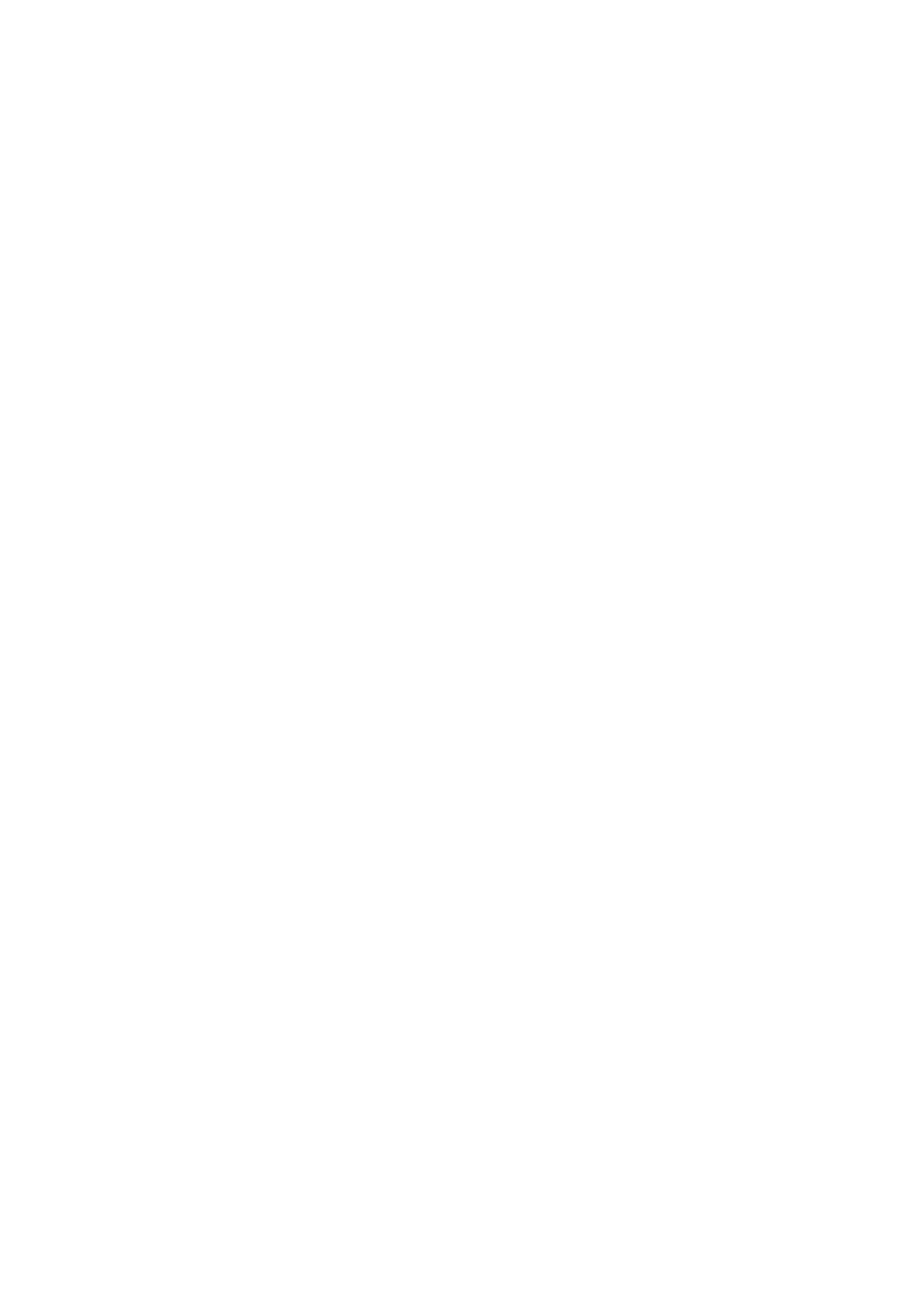
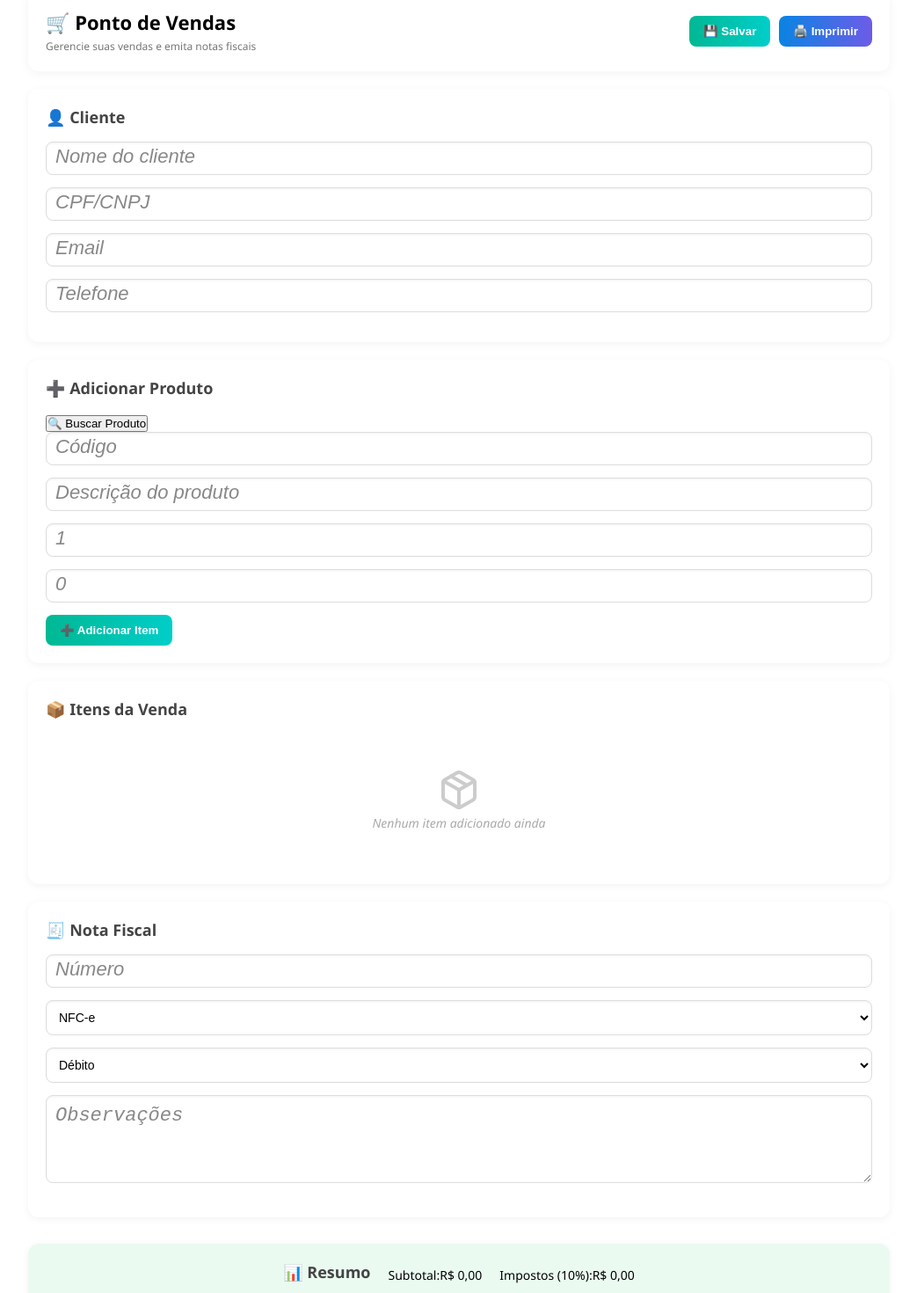
Before and after one commit to FernandoJesuss/pethotel-frontend, a React (Create React App) app: page /vendas in a window 1280 px wide. Before the commit this address had no page. Shown: the part 60-1530 px from the top of the page at 88% size, without its empty margins (118-1161 px from the left). Before the commit the page ends 800 px from the top, so only its background shows below. Built offline with nearby package versions, Linux system fonts and the light colour scheme.

Commit message:
Feat:Creating the sales screen

```diff
--- a/package.json
+++ b/package.json
@@ -11,6 +11,7 @@
     "ajv-keywords": "^3.5.2",
     "axios": "^1.10.0",
     "bootstrap": "^5.3.7",
+    "lucide-react": "^0.525.0",
     "react": "^19.1.0",
     "react-calendar": "^6.0.0",
     "react-dom": "^19.1.0",
--- a/src/App.js
+++ b/src/App.js
@@ -86,6 +86,8 @@ import RequireAuth from './components/RequireAuth';
 import { AuthProvider } from './contexts/AuthContext';
 import GerenciadorServicos from './pages/GerenciadorServicos';
 import CalendarioCompromissos from './pages/CalendarioCompromissos';
+import ParteVendas from './pages/ParteVendas';
+
 
 function AppRoutes() {
   const navigate = useNavigate();
@@ -101,6 +103,7 @@ function AppRoutes() {
       <Route path="/relatorio" element={<RequireAuth><Relatorio /></RequireAuth>} />
       <Route path="/servicos" element={<GerenciadorServicos />} />
       <Route path="/calendario" element={<CalendarioCompromissos />} />
+       <Route path="/vendas" element={<ParteVendas />} />
 
       {/* Rotas públicas */}
       <Route path="/cadastro-usuario" element={<CadastroUsuario />} />
--- /dev/null
+++ b/src/components/ui/button.js
@@ -0,0 +1,4 @@
+// src/components/ui/button.js
+export function Button({ children, ...props }) {
+  return <button className="pdv-btn" {...props}>{children}</button>;
+}
--- /dev/null
+++ b/src/components/ui/input.js
@@ -0,0 +1,4 @@
+// src/components/ui/input.js
+export function Input(props) {
+  return <input className="pdv-input" {...props} />;
+}
--- /dev/null
+++ b/src/components/ui/label.js
@@ -0,0 +1,4 @@
+// src/components/ui/label.js
+export function Label({ htmlFor, children }) {
+  return <label htmlFor={htmlFor} className="pdv-label">{children}</label>;
+}
--- /dev/null
+++ b/src/components/ui/select.js
@@ -0,0 +1,4 @@
+// src/components/ui/select.js
+export function Select({ children, ...props }) {
+  return <select className="pdv-input" {...props}>{children}</select>;
+}
--- a/src/pages/Dashboard.js
+++ b/src/pages/Dashboard.js
@@ -11,6 +11,7 @@ const Dashboard = () => {
         <li><Link to="/relatorio">Relatório de Serviços</Link></li>
         <li><Link to="/servicos">Gerenciar Serviços</Link></li>
          <li><Link to="/calendario">Calendario de Compromissos</Link></li>
+          <li><Link to="/Vendas">Vendas de Produtos</Link></li>
       </ul>
     </div>
   );
--- /dev/null
+++ b/src/pages/ParteVendas.js
@@ -0,0 +1,114 @@
+import React from 'react';
+import '../styles/ParteVendas.css';
+import { Package } from 'lucide-react';
+
+import { Input } from '../components/ui/input';
+import { Button } from '../components/ui/button';
+
+const ParteVendas = () => {
+  return (
+    <div className="ponto-vendas-container">
+      <div className="ponto-vendas-header">
+        <div>
+          <h1>🛒 Ponto de Vendas</h1>
+          <p>Gerencie suas vendas e emita notas fiscais</p>
+        </div>
+        <div className="header-actions">
+          <Button className="salvar">💾 Salvar</Button>
+          <Button className="imprimir">🖨️ Imprimir</Button>
+        </div>
+      </div>
+
+      {/* Cliente */}
+      <div className="section">
+        <h2>👤 Cliente</h2>
+        <div className="form-group">
+          <Input placeholder="Nome do cliente" />
+        </div>
+        <div className="form-group">
+          <Input placeholder="CPF/CNPJ" />
+        </div>
+        <div className="form-group">
+          <Input placeholder="Email" />
+        </div>
+        <div className="form-group">
+          <Input placeholder="Telefone" />
+        </div>
+      </div>
+
+      {/* Adicionar Produto */}
+      <div className="section">
+        <div className="section-header">
+          <h2>➕ Adicionar Produto</h2>
+          <Button className="buscar-produto">🔍 Buscar Produto</Button>
+        </div>
+        <div className="form-group">
+          <Input placeholder="Código" />
+        </div>
+        <div className="form-group">
+          <Input placeholder="Descrição do produto" />
+        </div>
+        <div className="form-group">
+          <Input placeholder="1" type="number" />
+        </div>
+        <div className="form-group">
+          <Input placeholder="0" type="number" />
+        </div>
+        <Button className="btn-add-item">➕ Adicionar Item</Button>
+      </div>
+
+      {/* Itens da Venda */}
+      <div className="section">
+        <h2>📦 Itens da Venda</h2>
+        <div className="itens-placeholder">
+          <Package size={48} color="#ccc" />
+          <p>Nenhum item adicionado ainda</p>
+        </div>
+      </div>
+
+      {/* Nota Fiscal */}
+      <div className="section">
+        <h2>🧾 Nota Fiscal</h2>
+        <div className="form-group">
+          <Input placeholder="Número" />
+        </div>
+        <div className="form-group">
+          <select>
+            <option>NFC-e</option>
+            <option>NF-e</option>
+          </select>
+        </div>
+        <div className="form-group">
+          <select>
+            <option>Débito</option>
+            <option>Crédito</option>
+            <option>Pix</option>
+          </select>
+        </div>
+        <div className="form-group">
+          <textarea placeholder="Observações" rows={3}></textarea>
+        </div>
+      </div>
+
+      {/* Resumo */}
+      <div className="section resumo">
+        <h2>📊 Resumo</h2>
+        <div className="resumo-row">
+          <span>Subtotal:</span>
+          <span>R$ 0,00</span>
+        </div>
+        <div className="resumo-row">
+          <span>Impostos (10%):</span>
+          <span>R$ 0,00</span>
+        </div>
+        <hr />
+        <div className="resumo-row total">
+          <span>Total:</span>
+          <span>R$ 0,00</span>
+        </div>
+      </div>
+    </div>
+  );
+};
+
+export default ParteVendas;
--- /dev/null
+++ b/src/styles/ParteVendas.css
@@ -0,0 +1,175 @@
+.ponto-vendas-container {
+  max-width: 1000px;
+  margin: 40px auto;
+  padding: 10px;
+  font-family: 'Segoe UI', sans-serif;
+}
+
+.ponto-vendas-header {
+  display: flex;
+  justify-content: space-between;
+  align-items: center;
+  background-color: #fff;
+  padding: 20px;
+  border-radius: 12px;
+  box-shadow: 0 2px 12px rgba(0, 0, 0, 0.05);
+  margin-bottom: 20px;
+}
+
+.ponto-vendas-header h1 {
+  margin: 0;
+  font-size: 22px;
+  display: flex;
+  align-items: center;
+  gap: 10px;
+}
+
+.ponto-vendas-header p {
+  font-size: 12px;
+  color: #777;
+  margin: 4px 0 0;
+}
+
+.header-actions {
+  display: flex;
+  gap: 10px;
+}
+
+.header-actions button {
+  background: linear-gradient(to right, #00b894, #00cec9);
+  border: none;
+  padding: 10px 16px;
+  border-radius: 8px;
+  color: white;
+  font-weight: 600;
+  cursor: pointer;
+  display: flex;
+  align-items: center;
+  gap: 6px;
+  transition: 0.3s;
+}
+
+.header-actions button:last-child {
+  background: linear-gradient(to right, #0984e3, #6c5ce7);
+}
+
+.section {
+  background-color: #fff;
+  padding: 20px;
+  border-radius: 12px;
+  margin-bottom: 20px;
+  box-shadow: 0 2px 10px rgba(0, 0, 0, 0.05);
+}
+
+.section h2 {
+  font-size: 18px;
+  color: #444;
+  margin-bottom: 16px;
+  display: flex;
+  justify-content: space-between;
+  align-items: center;
+}
+
+.section h2 button {
+  background: linear-gradient(to right, #00b894, #00cec9);
+  color: white;
+  border: none;
+  padding: 8px 12px;
+  border-radius: 6px;
+  font-size: 13px;
+  cursor: pointer;
+  font-weight: 500;
+  display: flex;
+  align-items: center;
+  gap: 6px;
+}
+
+.form-group {
+  margin-bottom: 14px;
+}
+
+.form-group label {
+  display: block;
+  font-weight: 600;
+  font-size: 13px;
+  color: #555;
+  margin-bottom: 6px;
+}
+
+.form-group input,
+.form-group select,
+.form-group textarea {
+  width: 100%;
+  padding: 10px;
+  border-radius: 8px;
+  border: 1px solid #ddd;
+  font-size: 14px;
+  transition: 0.2s;
+}
+
+.form-group input:focus,
+.form-group select:focus,
+.form-group textarea:focus {
+  outline: none;
+  border-color: #0984e3;
+  box-shadow: 0 0 0 2px rgba(9, 132, 227, 0.15);
+}
+
+.btn-add-item {
+  background: linear-gradient(to right, #00b894, #00cec9);
+  color: white;
+  padding: 10px 16px;
+  border-radius: 8px;
+  border: none;
+  cursor: pointer;
+  margin-top: 10px;
+  font-weight: 600;
+  display: flex;
+  align-items: center;
+  gap: 6px;
+}
+
+.itens-placeholder {
+  text-align: center;
+  padding: 40px;
+  color: #aaa;
+  font-style: italic;
+  font-size: 14px;
+}
+
+.itens-placeholder i {
+  font-size: 36px;
+  margin-bottom: 10px;
+  color: #ccc;
+  display: block;
+}
+
+.resumo {
+  background-color: #eafaf1;
+}
+
+.resumo h2 {
+  font-size: 18px;
+  margin-bottom: 10px;
+  color: #444;
+}
+
+.resumo-row {
+  display: flex;
+  justify-content: space-between;
+  margin: 6px 0;
+  font-size: 14px;
+}
+
+.resumo-row.total {
+  font-weight: bold;
+  font-size: 16px;
+  margin-top: 14px;
+  color: #0b9444;
+}
+
+hr {
+  border: none;
+  border-top: 1px solid #ddd;
+  margin: 15px 0;
+}
```
Also changed, not shown: src/components/ui/card.js (added, +8 -0 lines), 1 other file (tests, documents, lock files or other folders).
